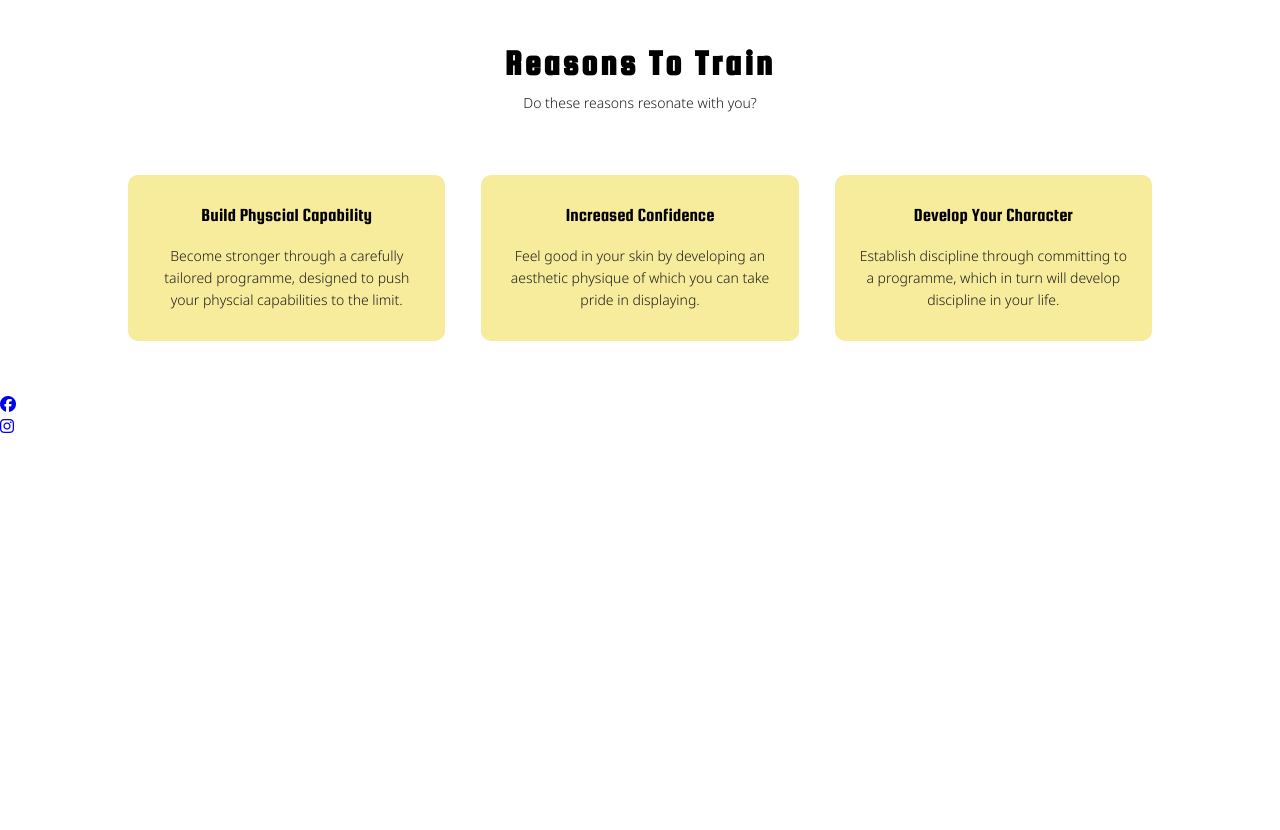
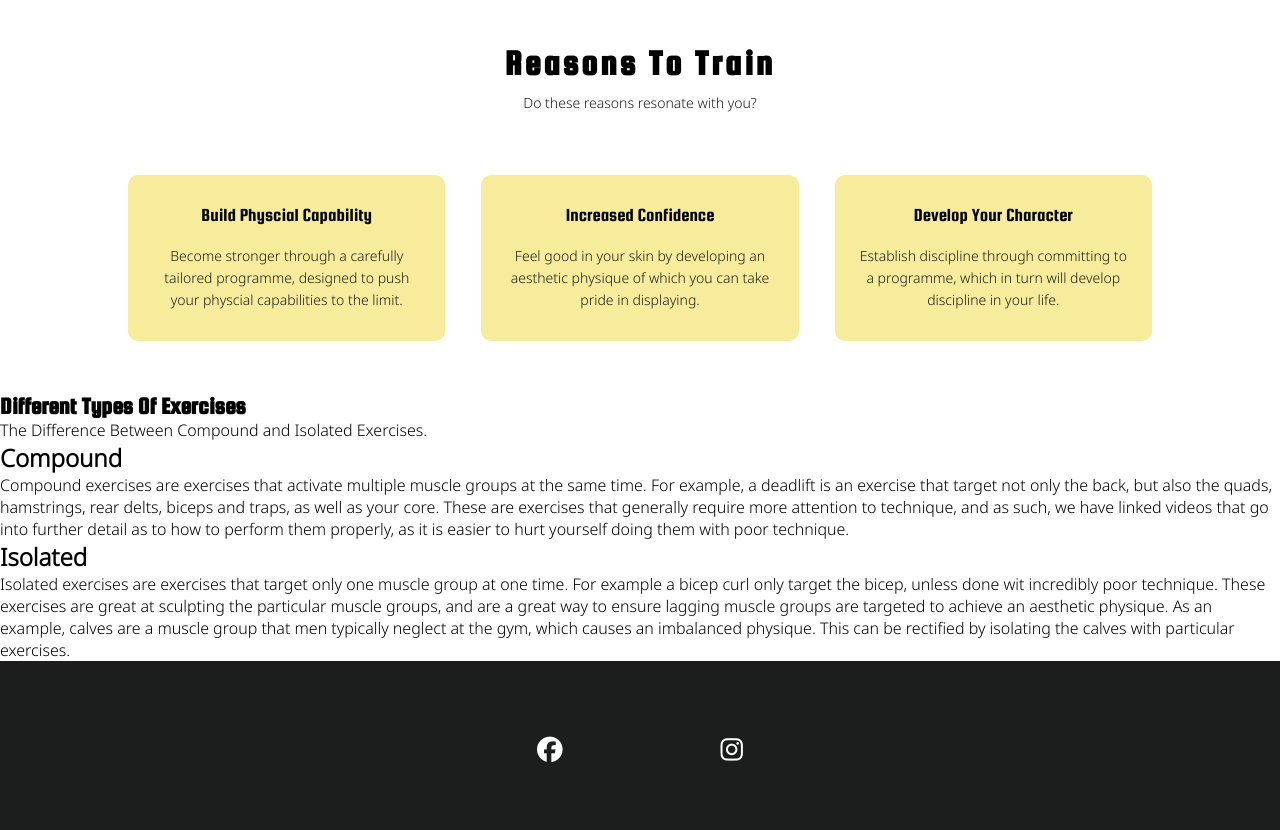
Before and after one commit to Hemenhk/strength-force, a plain HTML site: page index.html in a window 1280 px wide. Shown: the part 901-1731 px from the top of the page. Before the commit the page ends 1338 px from the top, so only its background shows below. Drawn offline with Linux system fonts and the light colour scheme.

Commit message:
add: Add a third section to index.html and add content

```diff
--- a/assets/css/style.css
+++ b/assets/css/style.css
@@ -512,3 +512,24 @@ nav .fa-solid {
 .leg-video {
     width: 50%;
 }
+
+/* footer */
+
+footer {
+    background-color: #1c1d1d;
+}
+
+.social-icons {
+    text-align: center;
+}
+
+.social-icons > li {
+    display: inline;
+}
+
+.social-icons i {
+    font-size: 160%;
+    margin: 1%;
+    padding: 5%;
+    color: #fff;
+}
--- a/index.html
+++ b/index.html
@@ -56,6 +56,29 @@
                     life.</p>
             </div>
         </div>
+    </section>
+    <section class="workouts">
+        <h1>Different Types Of Exercises</h1>
+        <p>The Difference Between Compound and Isolated Exercises.</p>
+        <div class="row-ex">
+            <div class="ex-columns">
+                <h2>Compound</h2>
+                <p>Compound exercises are exercises that activate multiple muscle groups at the same time. For example,
+                    a deadlift is an exercise that target not only the back, but also the quads, hamstrings, rear delts,
+                    biceps and traps, as well as your core. These are exercises that generally require more attention to
+                    technique, and as such, we have linked videos that go into further detail as to how to perform them
+                    properly, as it is easier to hurt yourself doing them with poor technique.</p>
+            </div>
+            <div class="ex-columns">
+                <h2>Isolated</h2>
+                <p>Isolated exercises are exercises that target only one muscle group at one time. For example a bicep
+                    curl only target the bicep, unless done wit incredibly poor technique. These exercises are great at
+                    sculpting the particular muscle groups, and are a great way to ensure lagging muscle groups are
+                    targeted to achieve an aesthetic physique. As an example, calves are a muscle group that men
+                    typically neglect at the gym, which causes an imbalanced physique. This can be rectified by
+                    isolating the calves with particular exercises.</p>
+            </div>
+        </div>
 
     </section>
     <footer>
```
